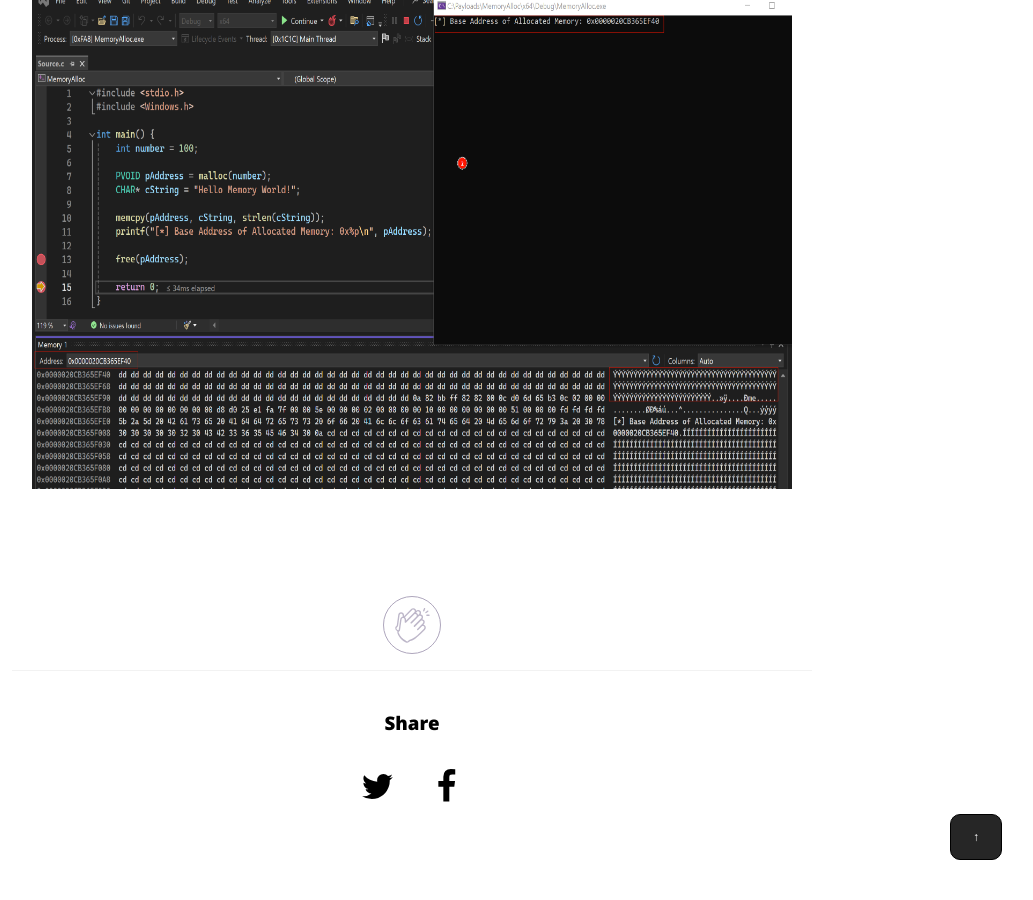
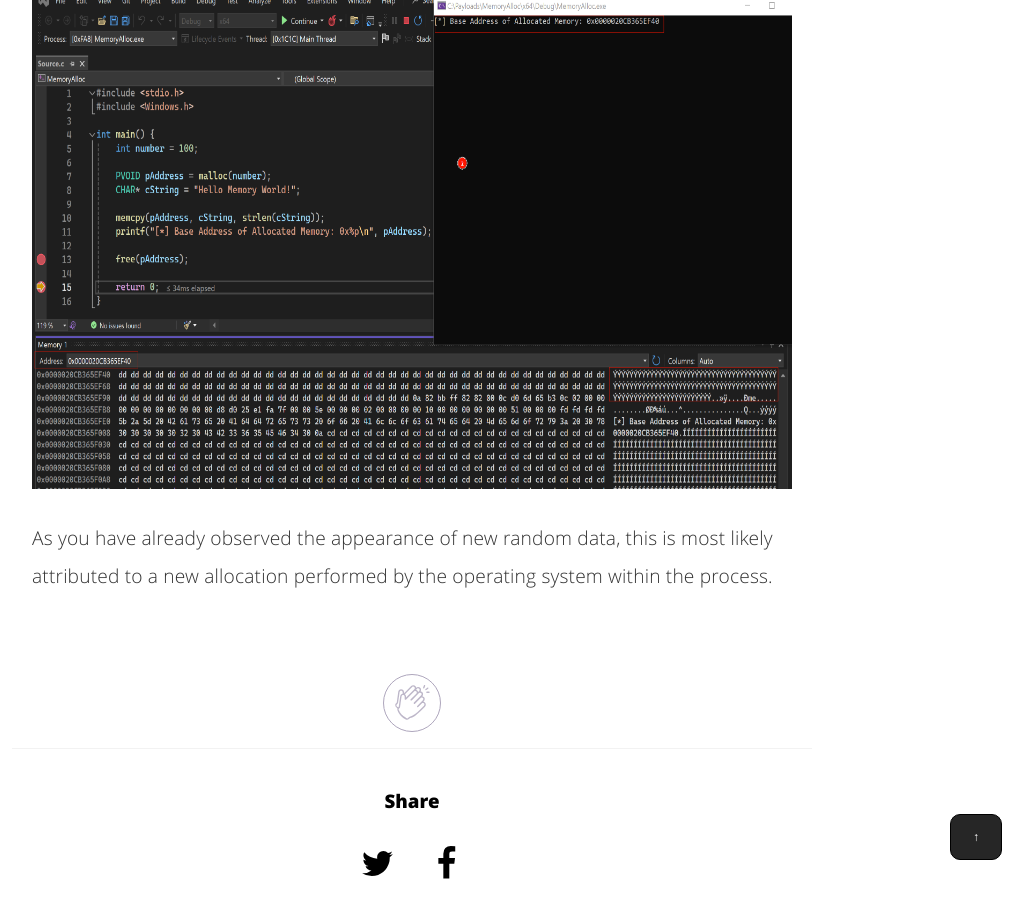
Before and after one commit to nickvourd/nickvourd.github.io, a Jekyll site: the page built from _posts/2024-04-17-an-introduction-to-windows-memory-management.md, in a window 1280 px wide and 900 px high, scrolled down 11392 px. Shown: the whole window, without its empty margins (228-1261 px from the left). Built offline with Jekyll 4.4.1, drawn with Linux system fonts in a browser that asks for light colours.

Commit message:
An Introduction to Windows Memory Management (Part 2)

```diff
--- a/_posts/2024-04-17-an-introduction-to-windows-memory-management.md
+++ b/_posts/2024-04-17-an-introduction-to-windows-memory-management.md
@@ -322,6 +322,8 @@ int main() {
 
 <img src="/assets/img/post-img/17-04-2024/Debugging-2.png" class="post-images" alt="Memory-Debugging-2" height="500" weight="500">
 
+<p>As you have already observed the appearance of new random data, this is most likely attributed to a new allocation performed by the operating system within the process.</p>
+
 <br /><br />
 <!-- add the button!-->
 <div>
```
